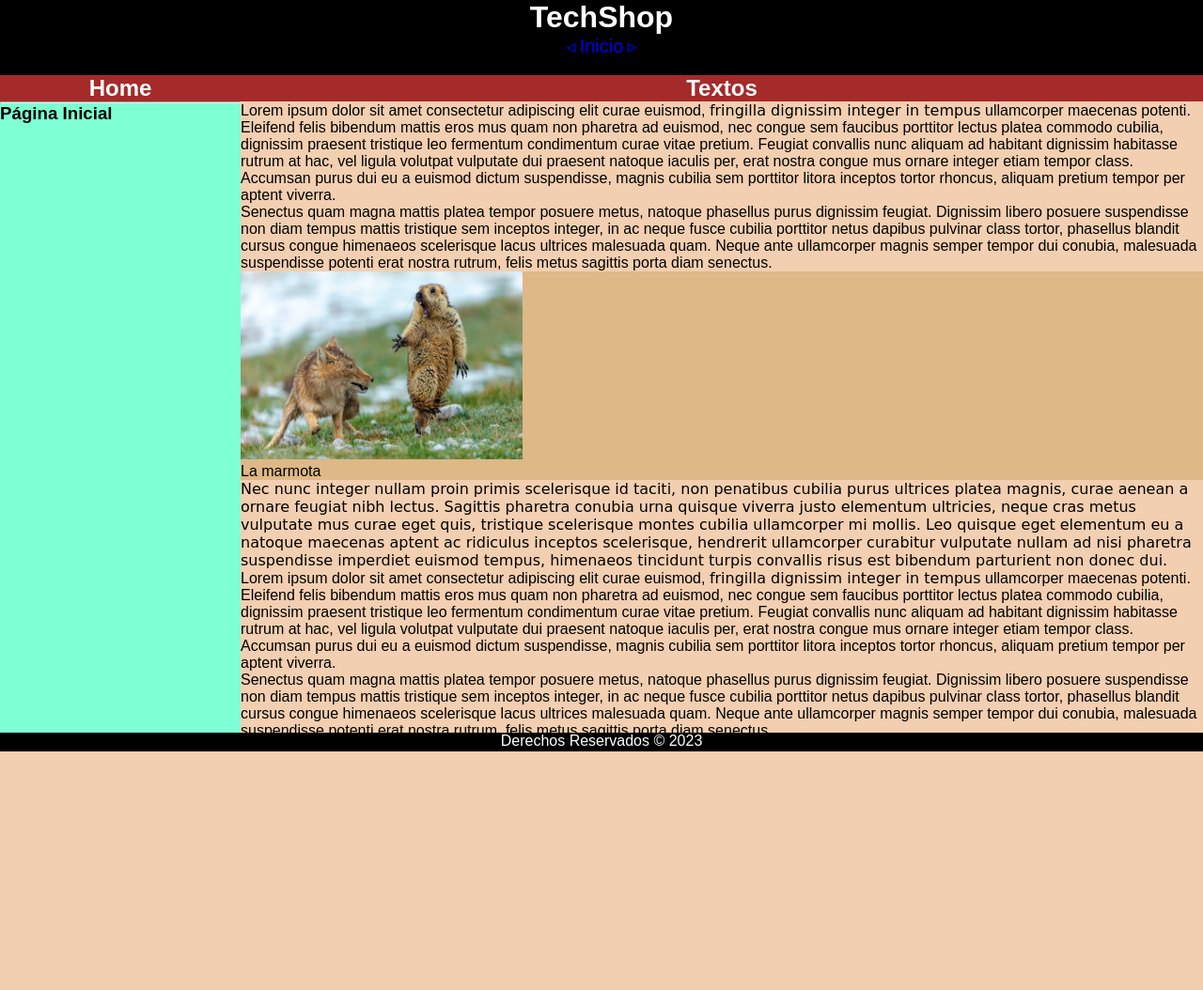
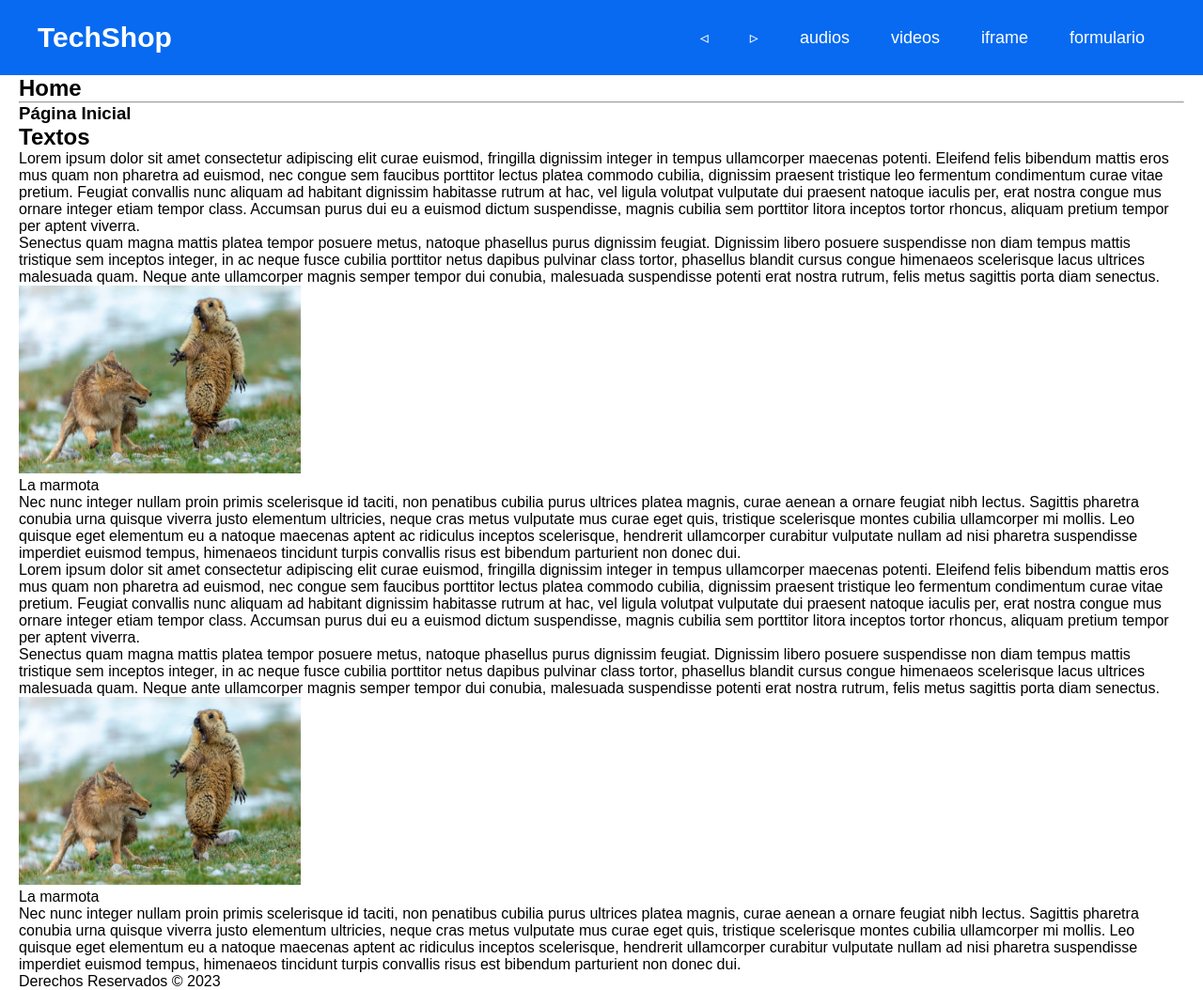
Before and after one commit to juscalderon13/Tienda_Web, a Spring Boot app: page / in a window 1280 px wide. Shown: the whole page at 94% size. Before the commit the page ends 800 px from the top, so only its background shows below. Run offline with Spring Boot 4, Linux system fonts and the light colour scheme.

Commit message:
clase 3
creacion de navbar y mejora estetica, utilizar iframe, videos de youtube, videos, audios, formularios.

```diff
--- /dev/null
+++ b/Tienda/src/main/resources/static/css/menu.css
@@ -0,0 +1,62 @@
+*{
+    margin: 0;
+    box-sizing: border-box;
+}
+
+body{
+    font-family: sans-serif;
+    padding: 80px 20px 0;
+}
+
+.header{
+    position: fixed;
+    background-color: #076af0;
+    height: 80px;
+    width: 100%;
+    top: 0;
+    left: 0;
+}
+
+.nav{
+    display: flex;
+    justify-content: space-between;
+    margin: 0 auto;
+}
+
+.nav-link{
+    text-decoration: none;
+    color: white;
+
+}
+
+.logo{
+    font-size: 30px;
+    font-weight: bold;
+    padding: 0 40px;
+    line-height: 80px;
+}
+
+.nav-menu{
+    display: flex;
+    margin-right: 40px;
+    list-style: none;
+}
+
+.nav-item{
+    font-size: 18px;
+    margin: 0 10px;
+    line-height: 80px;
+}
+
+.nav-menu-link{
+
+    padding: 8px 12px;
+
+}
+
+.nav-menu-link:hover{
+
+    padding: 8px 12px;
+    background-color: #024070;
+    border-radius: 10px;
+}
--- a/Tienda/src/main/resources/static/ejemplo5.html
+++ b/Tienda/src/main/resources/static/ejemplo5.html
@@ -16,7 +16,7 @@ Click nbfs://nbhost/SystemFileSystem/Templates/Other/html.html to edit this temp
         <nav>
             <a href="ejemplo4.html">&triangleleft;</a>
             <a href="index.html">Inicio</a>
-            <a href="index.html">&triangleright;</a>
+            <a href="audios.html">&triangleright;</a>
             <a name="inicio"></a>
         </nav>
         <aside>
--- a/Tienda/src/main/resources/static/index.html
+++ b/Tienda/src/main/resources/static/index.html
@@ -7,15 +7,21 @@ Click nbfs://nbhost/SystemFileSystem/Templates/Other/html.html to edit this temp
     <head>
         <title>TechShop</title>
         <meta charset="UTF-8">
-        <link href="css/estilos.css" rel="stylesheet" type="text/css"/>
+        <link href="css/menu.css" rel="stylesheet" type="text/css"/>
     </head>
     <body>
-        <header class="encabezado">
-            <h1 id="logo">TechShop</h1>
-            <nav>
-                <a href="ejemplo5.html">&triangleleft;</a>
-                <a href="index.html">Inicio</a>
-                <a href="ejemplo2.html">&triangleright;</a>
+        <header class="header">
+            <nav class="nav">
+                <a class="nav-link logo" href="index.html">TechShop</a>
+
+                <ul class="nav-menu">
+                    <li class="nav-item"><a class="nav-link nav-menu-link" href="ejemplo5.html">&triangleleft;</a></li>
+                    <li class="nav-item"><a class="nav-link nav-menu-link" href="ejemplo2.html">&triangleright;</a></li>
+                    <li class="nav-item"><a class="nav-link nav-menu-link" href="audios.html">audios</a></li>
+                    <li class="nav-item"><a class="nav-link nav-menu-link" href="videos.html">videos</a></li>
+                    <li class="nav-item"><a class="nav-link nav-menu-link" href="iframe.html">iframe</a></li>
+                    <li class="nav-item"><a class="nav-link nav-menu-link" href="formulario.html">formulario</a></li>
+                </ul>
             </nav>
         </header>
         <aside class="lateral">
```
Also changed, not shown: Tienda/src/main/resources/static/audios.html (added, +37 -0 lines), Tienda/src/main/resources/static/formulario.html (added, +44 -0 lines), Tienda/src/main/resources/static/iframe.html (added, +47 -0 lines), Tienda/src/main/resources/static/indexSemana2.html (added, +61 -0 lines), Tienda/src/main/resources/static/videos.html (added, +37 -0 lines), Tienda/src/main/resources/static/img/torpedo.jpg (added), 3 other files.
